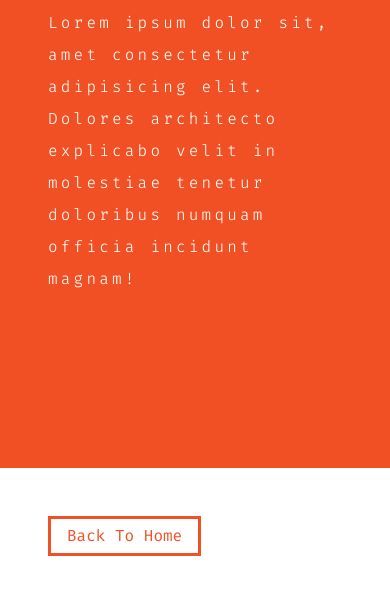
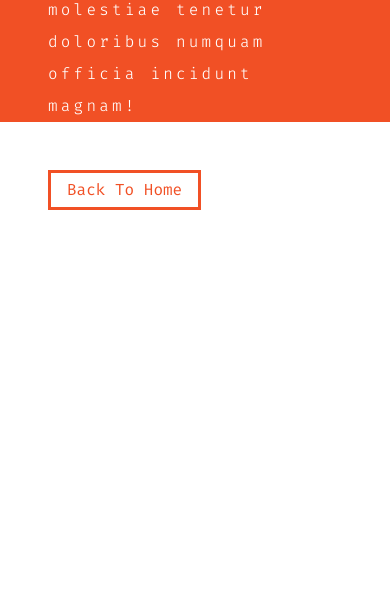
Before and after one commit to Fixito/grid-mini-projects, a plain HTML site: page hero.html in a window 390 px wide. Shown: the part 376-980 px from the top of the page. After the commit the page ends 844 px from the top, so only its background shows below. Drawn offline with Linux system fonts and the light colour scheme.

Commit message:
Add webkit-fill for mobile view

```diff
--- a/styles.css
+++ b/styles.css
@@ -130,6 +130,7 @@ Hero
 */
 .hero-header {
   min-height: 100vh;
+  min-height: -webkit-fill-available;
   background: var(--primaryColor);
   color: var(--mainWhite);
   display: grid;
```
